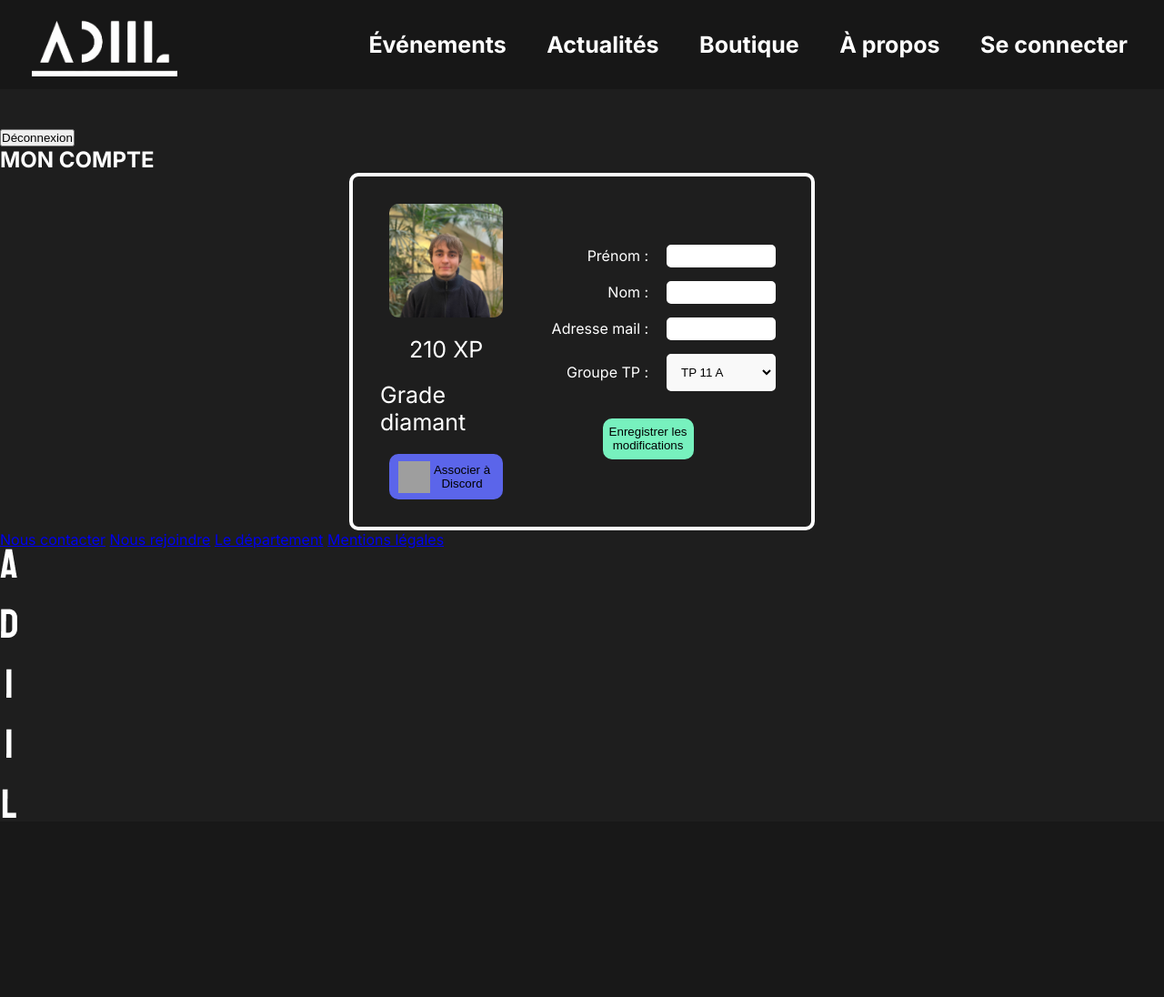
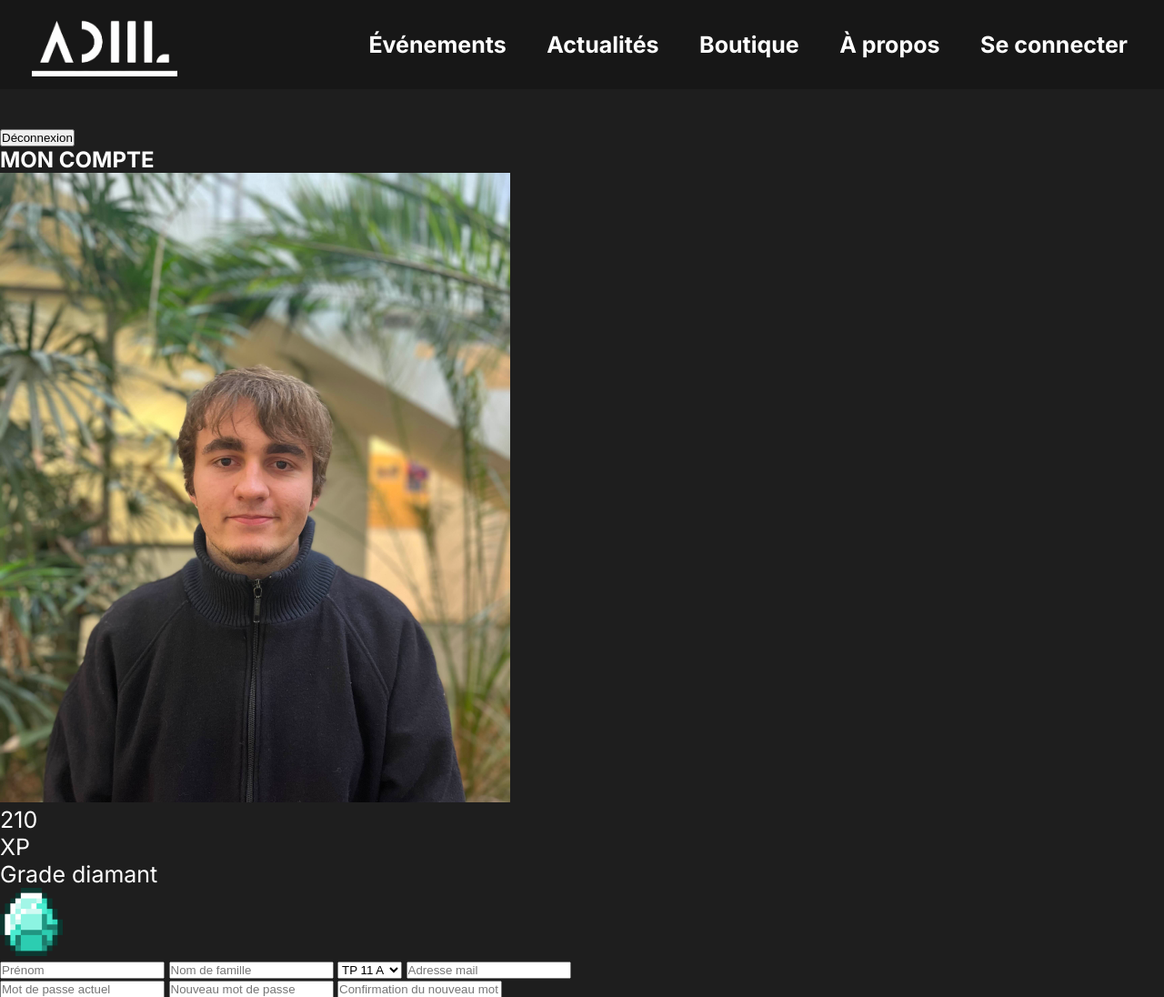
Before and after one commit to SAE-S3-grp1/site, a PHP site: page /monCompte.php in a window 1280 px wide. Shown: the top 1096 px of the page at 91% size. Before the commit the page ends 899 px from the top, so only its background shows below. Run offline with PHP 8.4, Linux system fonts and the light colour scheme; some web fonts are replaced; grey boxes are pictures that could not be loaded.

Commit message:
Remaniement de monCompte et suppression du style

```diff
--- a/monCompte.php
+++ b/monCompte.php
@@ -37,20 +37,98 @@ if ($_SERVER['REQUEST_METHOD'] === 'POST') {
 <!-- PARTIE MON COMPTE -->
 
 <H2>MON COMPTE</H2>
-<section>
-    <div id=carreCompte>
+<section> <!-- Ensemble des différents formulaires du compte -->
+    <div id="account-generalInfo">
+        <form method="POST" action="" id="account-profilPhoto-form">
+            <div id="cadre-photo">
+                <img src="assets/photo_mathis.png" alt="Photo de profil de l'utilisateur"/>
+            </div>
+        </form>
+        <div>
+            <p>210</p>
+            <p>XP</p>
+        </div>
+        <div>
+            <p>Grade diamant</p>
+            <img src="assets/grade_diamant.png" alt="Illustration du grade diamant"/>
+        </div>
+    </div>
 
-        <div id="account-info">
-                <div id="cadre-photo">
-                    <img src="assets/photo_mathis.png" alt="Photo de profil de l'utilisateur"/>
-                </div>
-                <p>210 XP</p>
-                <div>
-                    <p>Grade diamant</p>
+    <form method="POST" action="" id="account-personalInfo-form">
+        <input type="text" id="name" name="name" placeholder="Prénom"required>
 
-                </div>
+        <input type="text" id="lastName" name="lastName" placeholder="Nom de famille"required>
+
+        <select id="tp" name="tp">
+            <option value="11A">TP 11 A</option>
+            <option value="11B">TP 11 B</option>
+            <option value="12C">TP 12 C</option>
+            <option value="12D">TP 12 D</option>
+            <option value="21A">TP 21 A</option>
+            <option value="21B">TP 21 B</option>
+            <option value="22C">TP 22 C</option>
+            <option value="22D">TP 22 D</option>
+            <option value="31A">TP 31 A</option>
+            <option value="31B">TP 31 B</option>
+            <option value="32C">TP 32 C</option>
+            <option value="32D">TP 32 D</option>
+        </select>
+    </div>
+
+    <form method="POST" action="" id="account-loginInfo-form">
+        <input type="email" id="mail" name="mail" placeholder="Adresse mail" required>
+
+        <div>
+            <input type="password" id="mdp" name="mdp" placeholder="Mot de passe actuel" required>
+            <input type="password" id="newMdp" name="newMdp" placeholder="Nouveau mot de passe" required>
+            <input type="password" id="newMdp" name="newMdp" placeholder="Confirmation du nouveau mot de passe" required>
+        </div>
+    </div>
+
+<section> <!-- Ensemble des différents boutons du compte -->
+
+    <!--Discord-->
+    <button type="button">
+        <a href="https://discord.com" target="_blank">
+            <img src="assets/logo_discord.png" alt="Logo de Discord">
+            Associer à Discord
+        </a>
+    </button>
+
+    <!--Deconnexion-->
+    <form action="" method="post">
+    <input type="hidden" name="deconnexion" value="true">
+    <button type="submit">Déconnexion</button>
+    </form>
+
+    <?php
+        if ($_SERVER['REQUEST_METHOD'] === 'POST') {
+
+        if($_POST['deconnexion']){
+        unset($_SESSION['userid']);
+        $message = "Vous avez été déconnecté.";
+        }
+        echo $message;
+    }
+    ?>
+
+    <!--Supprimer son compte-->
+    <button type="button">
+        <a href="supprimer_compte.php" target="_blank">
+            Supprimer mon compte
+        </a>
+    </button>
 
 
+
+
+
+
+
+
+
+
+<!--
                 <button type="button">
                     <a href="https://discord.com" target="_blank">
                     <img src="assets/logo_discord.png" alt="Logo de Discord">
@@ -101,7 +179,7 @@ if ($_SERVER['REQUEST_METHOD'] === 'POST') {
     </div>
 
 </section>
-
+-->
 
 <!-- FOOTER -->
 <?php require_once "footer.php" ?>
--- a/styles/account_style.css
+++ b/styles/account_style.css
@@ -1,126 +1,3 @@
-
-
 /***********************
 ****** MON COMPTE ******
 ************************/
-
-#carreCompte {
-    border: 4px solid white;
-    border-radius: 10px;
-    padding: 30px;
-    color: white;
-    width: 40%;
-    align-self: center;
-    margin: auto;
-    flex-direction: row;
-    display : flex;
-}
-
-#cadre-photo {
-    width: 125px; /* Largeur fixe du cadre */
-    height: 125px; /* Hauteur fixe du cadre */
-    overflow: hidden; /* Coupe les parties de l'image qui dépassent */
-    border-radius: 10px; /* Coins arrondis (ou 50% pour un cercle) */
-    position: relative; /* Nécessaire pour le comportement d'image */
-}
-
-#cadre-photo img {
-    width: 100%; /* Largeur de l'image relative au cadre */
-    height: 100%; /* Hauteur de l'image relative au cadre */
-    object-fit: cover; /* Maintient les proportions sans déformation */
-    object-position: center; /* Centre l'image dans le cadre */
-    display: block; /* Supprime les espaces blancs autour de l'image */
-}
-
-
-
-#account-form {
-    display: flex;
-    flex-direction: column;
-    gap: 15px;
-    justify-self: center;
-    margin: auto;
-}
-
-#account-form > div {
-    display: flex;
-    align-items: center;
-
-}
-
-#account-form label {
-    text-align: right;
-    margin-right: 20px;
-    width: 150px;
-}
-
-#account-form input {
-    text-align: left;
-    width: 40%;
-    margin-left: 0;
-    border-radius: 5px;
-    border: 5px solid white;
-}
-
-#account-form button {
-    align-self: center;
-    width: 100px;
-    height: 45px;
-    border: none;
-    border-radius: 10px;
-    background-color: rgb(119, 241, 190);
-}
-
-form select {
-    width: 40%;
-    padding: 10px;
-    border-radius: 5px;
-    border: 2px solid white;
-    background-color: #f9f9f9;
-}
-
-#account-form button {
-    margin-top: 15px;
-    width: 100px;
-    height: 45px;
-    border: 5px solid rgb(119, 241, 190);
-    border-radius: 10px;
-    background-color: rgb(119, 241, 190);
-}
-
-
-#account-info {
-    display: flex;
-    flex-direction: column;
-    gap: 20px;
-    align-items: center;
-}
-
-
-#account-info button {
-    display: flex;
-    flex-direction: row;
-    align-items: center;
-    padding: 10px;
-    width: 125px;
-    height: 50px;
-    background-color:  rgb(91, 101, 234);
-    border-radius: 10px;
-    border: none;
-
-}
-
-#account-info button img {
-    width: 35px;
-    height: 35px;
-}
-
-#account-info button a {
-    display: flex;
-    align-items: center;
-    justify-content: center;
-    text-decoration: none; /* Supprime le soulignement */
-    color: inherit;
-    width: 100%;
-    height: 100%;
-}
```
